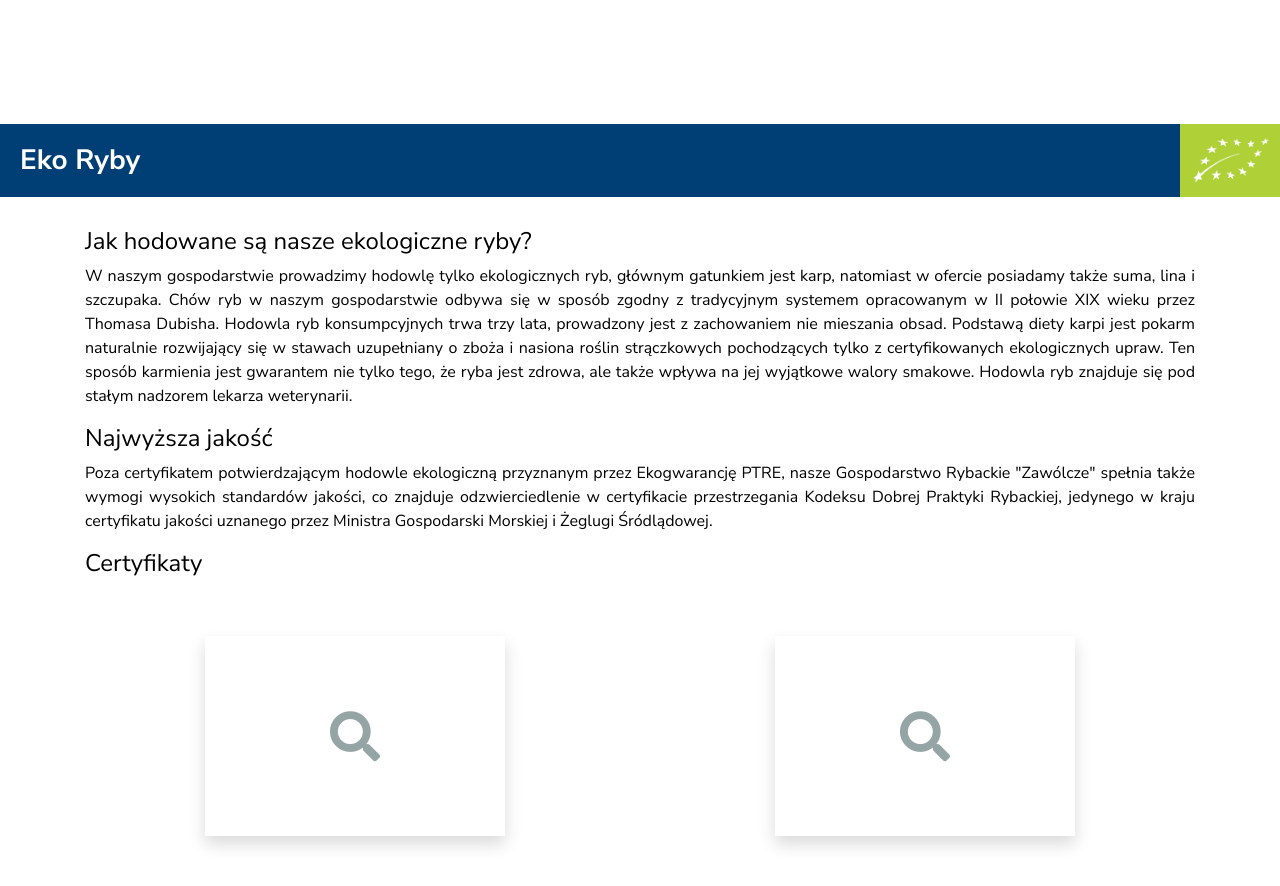
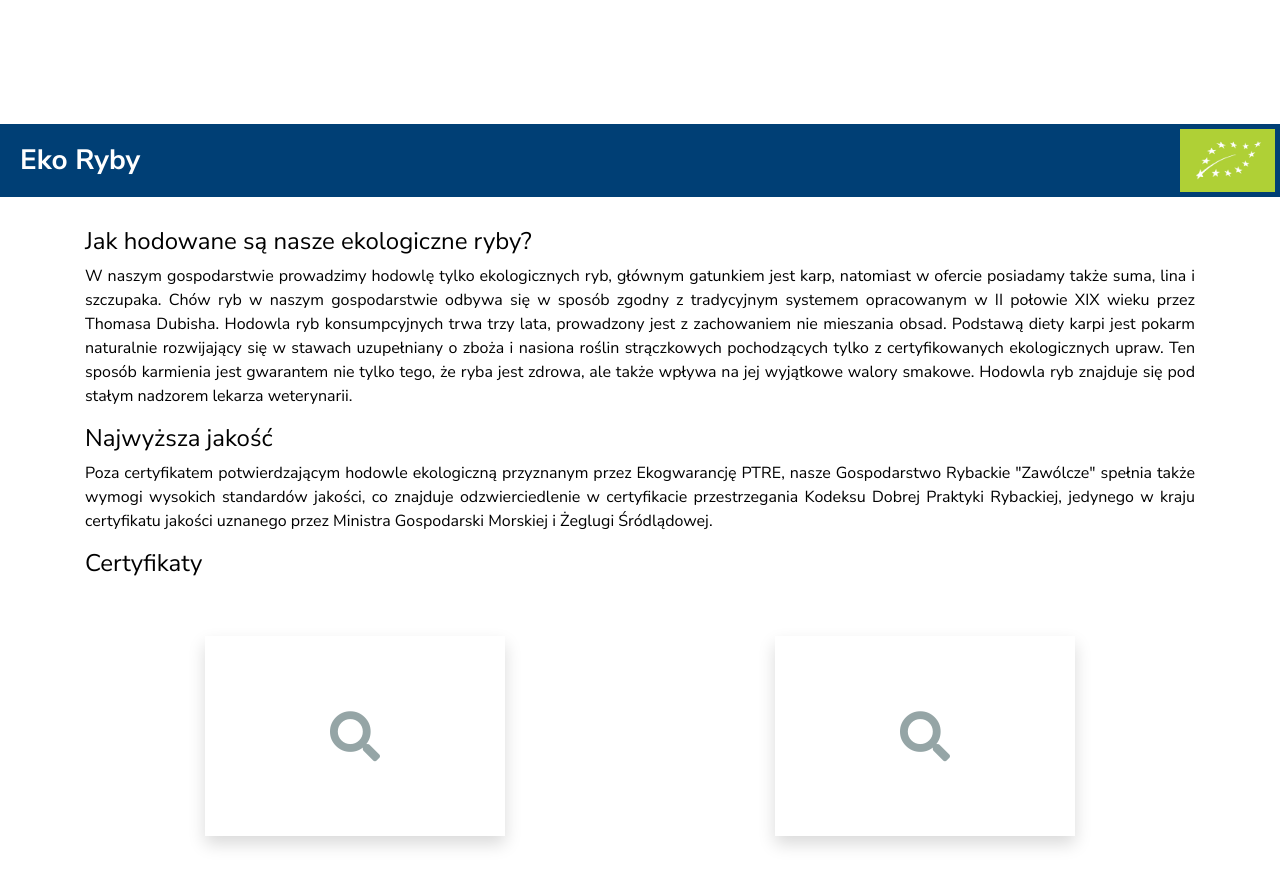
Before and after one commit to czeskigit/VitalPol, a website: page app/index.html in a window 1280 px wide. Shown: the part 1440-2326 px from the top of the page. Drawn offline with Linux system fonts and the light colour scheme; a web font is replaced by a local one.

Commit message:
poprawki

```diff
--- a/app/index.html
+++ b/app/index.html
@@ -108,7 +108,7 @@
     </div>
     <section id="eco-fish-section">
         <h3>Eko Ryby</h3>
-        <div id="eco-logo"></div>
+        <img src="resources/EU_Organic_Logo_Colour_rgb.jpg" id="eco-logo" alt="eu eco products logo">
         <div class="container">
             <div class="row">
                 <div class="col-lg">
--- a/app/scss/style.scss
+++ b/app/scss/style.scss
@@ -248,13 +248,9 @@ section {
 
     #eco-logo {
         position: absolute;
-        top: 120px;
-        right: 0;
-        height: 73px;
-        width: 100px;
-        background-image: url('../resources/EU_Organic_Logo_Colour_rgb.jpg');
-        background-position: center;
-        background-size: cover;
+        top: 125px;
+        right: 5px;
+        height: 63px;
     }
 
     .col-sm {
```
Also changed, not shown: app/css/style.css, app/resources/fish-1.jpg, app/resources/fish-2.jpg, app/resources/fish-3.jpg, 5 other files.
